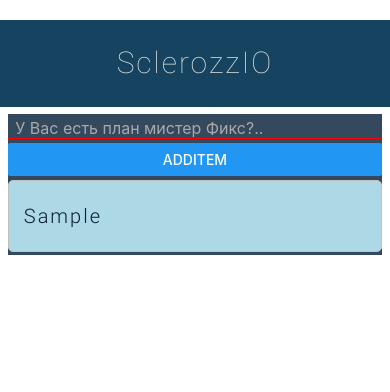
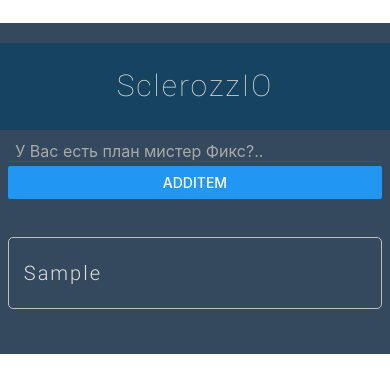
Before and after one commit to RUBYsimpleMAN/react-native-blank, a React Native app: screen / in a window 390 px wide. Both pictures are taken after typing "Sample" into the empty fields and a click on the button "ADDITEM". Shown: the top 392 px of the page. Built offline with nearby package versions, Linux system fonts and the light colour scheme.

Commit message:
2020-06-21_15-38-38_ReusableCompontntsWithFontsWorks!

```diff
--- a/App.js
+++ b/App.js
@@ -1,11 +1,12 @@
 import React, { useState } from 'react'
-import { StyleSheet, Text, View, ScrollView, Keyboard, Alert } from 'react-native'
+import { Alert, Keyboard, View, StyleSheet } from 'react-native'
 import * as expoFont from 'expo-font'
 import { AppLoading } from 'expo'
 
-import { Navbar } from './src/components/Navbar'
-import { MainScreen } from './src/screens/MainScreen'
-import { TodoScreen } from './src/screens/TodoScreen'
+import { THEME }       from './src/themes/themes'
+import { Navbar }      from './src/components/Navbar'
+import { MainScreen }  from './src/screens/MainScreen'
+import { TodoScreen }  from './src/screens/TodoScreen'
 
 async function loadApplication() {
   await expoFont.loadAsync({
@@ -90,7 +91,8 @@ export default function App() {
   }
 
   return (
-    <View onPress={ () => Keyboard.dismiss()}>
+    <View  style={styles.appScoupe}
+           onPress={() => Keyboard.dismiss()}>
       <Navbar title='SclerozzIO' />
       <View style={styles.container}>
         {content}
@@ -100,9 +102,16 @@ export default function App() {
 }
 
 const styles = StyleSheet.create({
+  appScoupe: {
+    backgroundColor: THEME.BRAND_COLOR,
+    marginTop: '6%',
+    // padding: '2%',
+  },
   container: {
+    // flex: 1,
+    backgroundColor: THEME.BRAND_COLOR,
     paddingHorizontal: '2%',
     paddingVertical: '2%',
-    paddingBottom: '23%',
+    // paddingBottom: '27%',
   },
 });
--- a/package.json
+++ b/package.json
@@ -8,6 +8,7 @@
     "eject": "expo eject"
   },
   "dependencies": {
+    "@expo/vector-icons": "^10.2.0",
     "expo": "~37.0.3",
     "expo-font": "^8.1.1",
     "logkitty": "^0.7.1",
--- a/src/components/AddToDoItem.js
+++ b/src/components/AddToDoItem.js
@@ -1,5 +1,6 @@
-import React, {useState} from 'react';
-import {View, TextInput, Button, Alert, StyleSheet} from 'react-native';
+import React, {useState} from 'react'
+import { Alert, Button, TextInput, View, StyleSheet} from 'react-native'
+
 
 export const AddToDoItem = ({onSubmit}) => {
   const [value, setValue] = useState('')
--- a/src/components/TemplateToDo.js
+++ b/src/components/TemplateToDo.js
@@ -1,17 +1,18 @@
 import React from 'react';
-import {View, Text, TouchableOpacity, StyleSheet} from 'react-native';
-import { THEME } from '../themes/themes';
+import { Text, TouchableOpacity, View, StyleSheet} from 'react-native';
+
+import { THEME }      from '../themes/themes';
+import { TEXTrLIGHT } from './ui/AppTextRobotoLight';
 
 export const Todo = ({todo, onRemove, onOpen}) => {
   return(
     <TouchableOpacity activeOpacity={0.7}
-//                    onPress={() => console.log('Pressed', todo.id)}
                       onPress={() => onOpen(todo.id)}
                       onLongPress={onRemove.bind(null, todo.id)}>
       <View style={styles.todoItem}>
-        <Text style={styles.todoItemText}>
+        <TEXTrLIGHT style={styles.todoItemText}>
           {todo.title}
-        </Text>
+        </TEXTrLIGHT>
       </View>
     </TouchableOpacity>
   )
@@ -25,14 +26,13 @@ const styles = StyleSheet.create({
     borderWidth: 1,
     borderColor: 'silver',
     borderRadius: 5,
-    marginVertical: '1%',
-    backgroundColor: 'lightblue',
+    marginVertical: '10%',
+    backgroundColor: THEME.BRAND_COLOR,
   },
   todoItemText: {
-    fontFamily: 'rLight',
     fontSize: 20,
     letterSpacing: 2,
     lineHeight: 40,
-    color: THEME.TEXT_DARK_COLOR
+    // color: THEME.TEXT_DARK_COLOR
   }
 })
--- /dev/null
+++ b/src/components/ui/AppTextRobotoLight.js
@@ -0,0 +1,19 @@
+import React from 'react';
+import { Text, StyleSheet } from 'react-native';
+
+import { THEME } from '../../themes/themes';
+
+export const TEXTrLIGHT = props => {
+  return(
+      <Text style={{...styles.font, ...props.style}}>
+        {props.children}
+      </Text>
+  )
+};
+
+const styles = StyleSheet.create({
+  font: {
+    fontFamily: 'rLight',
+    color: THEME.TEXT_SHINE_COLOR
+  }
+})
--- a/src/screens/MainScreen.js
+++ b/src/screens/MainScreen.js
@@ -1,16 +1,17 @@
-import React from 'react';
-import { View, Image, FlatList, StyleSheet } from 'react-native';
+import React from 'react'
+import { FlatList, Image, View, StyleSheet } from 'react-native'
+
+import { THEME }       from '../themes/themes'
 import { AddToDoItem } from '../components/AddToDoItem'
 import { Todo }        from '../components/TemplateToDo'
-import { THEME } from '../themes/themes';
 
 export const MainScreen = ({addTodo, todos, rmTodoItem, openTodoItem}) => {
 
   let mainScreenContent = (
-    <FlatList
-    keyExtractor={item => item.id.toString()}
-    data={todos}
-    renderItem={({item}) => (
+    <FlatList style={styles.flatlist}
+              keyExtractor={item => item.id.toString()}
+              data={todos}
+              renderItem={({item}) => (
       <Todo todo={item}
             onRemove={rmTodoItem}
             onOpen={openTodoItem} />
@@ -38,24 +39,17 @@ const styles = StyleSheet.create({
   mainScreenView: {
     backgroundColor: THEME.BRAND_COLOR,
   },
-  mainScreenText: {
-    textAlign: 'center',
-    color: 'snow',
-    fontSize: 24,
-    letterSpacing: 2,
-    lineHeight: 48
+  flatlist: {
+    backgroundColor: THEME.BRAND_COLOR,
   },
   imgWrap: {
     alignItems: 'center',
     justifyContent: 'center',
-    // padding: 40,
     height:500
   },
   img: {
-    width: '60%',
-    height: '60%',
+    width: '50%',
+    height: '50%',
     resizeMode: 'contain',
-    // padding: 40,
-    // height:256
   }
 })
--- a/src/screens/TodoScreen.js
+++ b/src/screens/TodoScreen.js
@@ -1,8 +1,10 @@
-import React, {useState} from 'react';
-import {View, Text, Button, StyleSheet} from 'react-native';
-import {THEME} from '../themes/themes'
-import { AppCard } from '../components/ui/AppCard';
-import { EditModal } from '../components/EditModal';
+import React, {useState} from 'react'
+import { Button, Text, View, StyleSheet } from 'react-native'
+
+import { THEME }      from '../themes/themes'
+import { AppCard }    from '../components/ui/AppCard'
+import { EditModal }  from '../components/EditModal'
+import { TEXTrLIGHT } from '../components/ui/AppTextRobotoLight'
 
 export const TodoScreen = ({ goBack, todo, onRemove, onSave }) => {
   const [modal, setModal] = useState(false)
@@ -19,15 +21,15 @@ export const TodoScreen = ({ goBack, todo, onRemove, onSave }) => {
                   />
 
       <AppCard style={styles.card}>
-        <Text style={styles.todoScreenText}> {todo.title} </Text>
-        <Button title='Edit' onPress={() => setModal(true)}/>
+        <TEXTrLIGHT style={styles.todoScreenText}> {todo.title} </TEXTrLIGHT>
+        <Button   title='Edit'
+                  onPress={() => setModal(true)}/>
       </AppCard>
       <View style={styles.buttons}>
         <View style={styles.button}>
           <Button title='Delete'
                   color={THEME.DANGER_COLOR}
                   onPress={() => onRemove(todo.id)} />
-              {/* onPress={() => console.log('Will be Removed')} /> */}
         </View>
         <View style={styles.button}>
           <Button title='GoBack'
@@ -44,8 +46,6 @@ const styles = StyleSheet.create({
     backgroundColor: THEME.BRAND_COLOR,
   },
   todoScreenText: {
-    textAlign: 'center',
-    color: THEME.TEXT_SHINE_COLOR,
     fontSize: 24,
     letterSpacing: 2,
     lineHeight: 48
```
Also changed, not shown: 1 other file (tests, documents, lock files or other folders).
